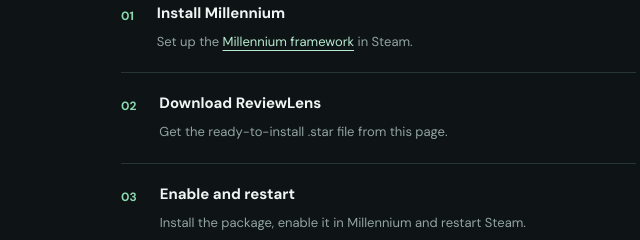
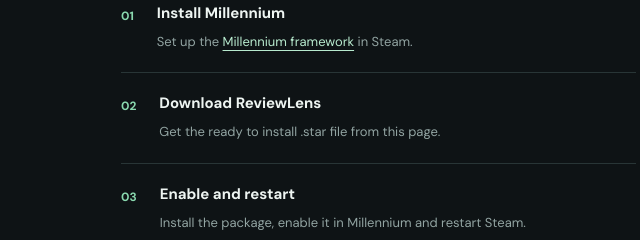
Before and after one commit to Tiixy/ReviewLens, a website: page docs/index.html in a window 1280 px wide. Shown: the part 2360-2600 px from the top of the page, 564-1204 px from the left. Drawn offline with Linux system fonts and the light colour scheme.

Commit message:
Remove hyphen from installation instructions

```diff
--- a/docs/index.html
+++ b/docs/index.html
@@ -7,6 +7,6 @@
 <div class="preview"><div class="preview-top"><span class="fake-win"><b></b><b></b><b></b></span><span>STEAM LIBRARY / REVIEWLENS</span><span class="preview-right">LIVE DATA DISPLAY</span></div><div class="preview-content"><div class="preview-heading">A cleaner way to see the numbers.</div><div class="numbers"><div><small>COMMUNITY SCORE</small><strong>81%</strong></div><div><small>STAR RATING</small><strong>4.0 / 5</strong></div><div><small>RECENT REVIEWS</small><strong>81% <em>→</em></strong></div><div><small>TOTAL REVIEWS</small><strong class="neutral">1,268</strong></div></div><p class="sample-note">Illustrative display, based on the supplied Steam screenshot.</p></div></div></section>
 <section class="section container" id="features"><div class="section-head"><div class="kicker">01 / FEATURES</div><h2>The essentials.<br>Nothing extra.</h2><p>Four useful metrics, neatly integrated into the Steam interface.</p></div><div class="feature-grid"><article class="feature"><div class="feature-icon">01</div><h3>Community Score</h3><p>The percentage of positive reviews across Steam's overall review totals.</p></article><article class="feature"><div class="feature-icon">02</div><h3>Star Rating</h3><p>A straightforward five-star equivalent of the community approval score.</p></article><article class="feature"><div class="feature-icon">03</div><h3>Recent Reviews</h3><p>A quick look at current reception, with a direction indicator compared with the overall rating.</p></article><article class="feature"><div class="feature-icon">04</div><h3>Total Reviews</h3><p>Know the review sample size behind a score, not just the percentage.</p></article></div></section>
 <section class="section container screenshot-section"><div class="section-head"><div class="kicker">02 / IN STEAM</div><h2>Built to blend in.</h2><p>Compact typography, useful hover details and no additional windows.</p></div><div class="real-screen"><img src="assets/reviewlens-steam-ui.png" alt="Actual ReviewLens v1.5.10 toolbar in Steam showing community score, star rating, recent reviews and total reviews" loading="lazy"><span>ACTUAL STEAM TOOLBAR SCREENSHOT</span></div></section>
-<section class="section container" id="installation"><div class="install-grid"><div><div class="kicker">03 / GET STARTED</div><h2>Simple to install.</h2><p class="install-desc">ReviewLens works with the Millennium framework for the Steam desktop client.</p><a class="btn btn-main" href="https://github.com/Tiixy/ReviewLens/releases/download/v1.5.10/reviewlens-1.5.10.star" download>Get ReviewLens v1.5.10 <span aria-hidden="true">↓</span></a></div><div class="steps"><div><b>01</b><p><strong>Install Millennium</strong><span>Set up the <a href="https://steambrew.app/" target="_blank" rel="noopener noreferrer">Millennium framework</a> in Steam.</span></p></div><div><b>02</b><p><strong>Download ReviewLens</strong><span>Get the ready-to-install .star file from this page.</span></p></div><div><b>03</b><p><strong>Enable and restart</strong><span>Install the package, enable it in Millennium and restart Steam.</span></p></div><div><b>04</b><p><strong>Browse your Library</strong><span>Select any supported game. ReviewLens finds the scores automatically.</span></p></div></div></div></section>
+<section class="section container" id="installation"><div class="install-grid"><div><div class="kicker">03 / GET STARTED</div><h2>Simple to install.</h2><p class="install-desc">ReviewLens works with the Millennium framework for the Steam desktop client.</p><a class="btn btn-main" href="https://github.com/Tiixy/ReviewLens/releases/download/v1.5.10/reviewlens-1.5.10.star" download>Get ReviewLens v1.5.10 <span aria-hidden="true">↓</span></a></div><div class="steps"><div><b>01</b><p><strong>Install Millennium</strong><span>Set up the <a href="https://steambrew.app/" target="_blank" rel="noopener noreferrer">Millennium framework</a> in Steam.</span></p></div><div><b>02</b><p><strong>Download ReviewLens</strong><span>Get the ready to install .star file from this page.</span></p></div><div><b>03</b><p><strong>Enable and restart</strong><span>Install the package, enable it in Millennium and restart Steam.</span></p></div><div><b>04</b><p><strong>Browse your Library</strong><span>Select any supported game. ReviewLens finds the scores automatically.</span></p></div></div></div></section>
 <section class="section container faq-section" id="questions"><div class="section-head"><div class="kicker">04 / COMMON QUESTIONS</div><h2>Good to know.</h2></div><div class="faq"><details><summary>Does it require an API key?<span>+</span></summary><p>No. ReviewLens uses public Steam endpoints. There's no API key or paid plan.</p></details><details><summary>Are the star ratings personal ratings?<span>+</span></summary><p>No. The star score is calculated from Steam community approval. It is not a separate rating submitted by you.</p></details><details><summary>Does it automatically detect games?<span>+</span></summary><p>Yes. When you open a game in the Steam Library, ReviewLens uses its AppID to retrieve relevant public review information.</p></details><details><summary>Will every game show a score?<span>+</span></summary><p>Some titles lack public review data or have unsupported app types. When data is unavailable, ReviewLens may display N/A.</p></details></div></section>
 </main><footer class="footer container"><div class="footer-left"><a class="brand" href="#top"><img src="assets/logo.svg" alt="" width="26" height="26"><span>ReviewLens</span></a><p>Made by Ticksy. An independent community plugin.<br>Not affiliated with Valve or Steam.</p></div><div class="footer-right"><span>VERSION 1.5.10</span><a href="#top">Back to top ↑</a></div></footer></body></html>
```
